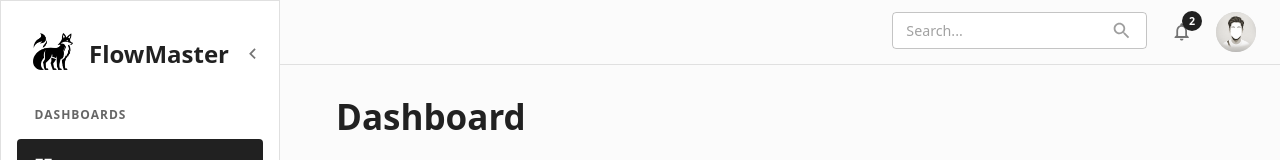
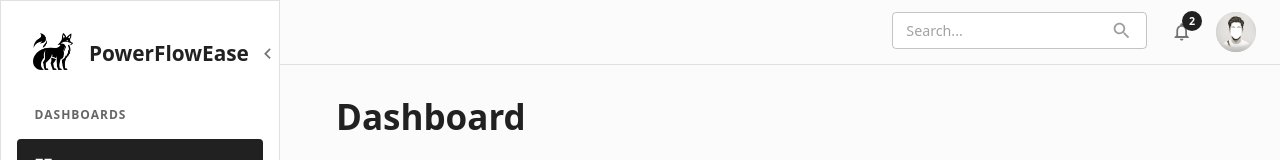
Before and after one commit to dFanTomb/power-flow-ease, a React (Vite) app: page / in a window 1280 px wide. Shown: the top 160 px of the page. Built offline with nearby package versions, Linux system fonts and the light colour scheme.

Commit message:
feat: add remove icon, button and logic

```diff
--- a/src/components/logo/Logo.tsx
+++ b/src/components/logo/Logo.tsx
@@ -33,8 +33,8 @@ export const Logo = ({ invertImage }: Params) => {
           sx={{ maxWidth: '40px', mr: 2, filter: `invert(${theme.palette.mode === 'light' ? '0' : '1'})` }}
         />
       </Box>
-      <Typography variant={'h4'} component={'h1'} fontSize={'1.5rem'} fontWeight={'fontWeightBold'}>
-        FlowMaster
+      <Typography variant={'h4'} component={'h1'} fontSize={'1.3rem'} fontWeight={'fontWeightBold'}>
+        PowerFlowEase
       </Typography>
     </Box>
   );
--- a/src/contants/appInfo.ts
+++ b/src/contants/appInfo.ts
@@ -1 +1 @@
-export const APP_NAME = 'FlowMaster';
+export const APP_NAME = 'PowerFlowEase';
--- a/src/pages/form-builder/FormBuilder.tsx
+++ b/src/pages/form-builder/FormBuilder.tsx
@@ -1,15 +1,24 @@
 import React, { useCallback, useState } from 'react';
 import { Box, Button, Container } from '@mui/material';
-import { Add } from '@mui/icons-material';
+import { Add, Delete } from '@mui/icons-material';
 import { v4 as uuid } from 'uuid';
 import { DragDropContext, Droppable, Draggable, DropResult } from '@hello-pangea/dnd';
 
 import { PageHeader } from '../../components/page-header/PageHeader.tsx';
 import { AddTemplate } from './components/AddTemplate.tsx';
-import { Content, Item, Clone, Handle, Kiosk, ListContainer, Notice } from './components/styled-components.ts';
+import {
+  Content,
+  Item,
+  Clone,
+  Handle,
+  Kiosk,
+  ListContainer,
+  Notice,
+  IconButton,
+} from './components/styled-components.ts';
 import { ITEMS } from './constants.ts';
 import { IconResolver } from './IconResolver.tsx';
-import { move, copy, reorder } from './utils';
+import { move, copy, reorder, remove } from './utils';
 import { State } from './types';
 
 export default function FormBuilder() {
@@ -56,6 +65,13 @@ export default function FormBuilder() {
   // const addList = () => {
   //   setState((prevState: State) => ({ ...prevState, [uuid()]: [] }));
   // };
+
+  const handleRemove = (listId: string, itemId: string) => {
+    setState((prevState: State) => ({
+      ...prevState,
+      [listId]: remove(prevState[listId], itemId),
+    }));
+  };
 
   return (
     <Container>
@@ -114,6 +130,12 @@ export default function FormBuilder() {
                               >
                                 <Handle {...provided.dragHandleProps}>{IconResolver(listItem.content)}</Handle>
                                 {listItem.content}
+                                <IconButton
+                                  onClick={() => handleRemove(list, listItem.id)}
+                                  style={{ marginLeft: 'auto' }}
+                                >
+                                  <Delete />
+                                </IconButton>
                               </Item>
                             )}
                           </Draggable>
--- a/src/pages/form-builder/IconResolver.tsx
+++ b/src/pages/form-builder/IconResolver.tsx
@@ -6,7 +6,7 @@ import {
   SelectAll,
   CheckBox,
   Circle,
-  FormatBold,
+  Numbers,
   TextSnippet,
   QuestionMark,
 } from '@mui/icons-material';
@@ -28,7 +28,7 @@ export const IconResolver = (iconName: string) => {
     case 'Button':
       return <Circle />;
     case 'Number':
-      return <FormatBold />;
+      return <Numbers />;
     case 'Textarea':
       return <TextSnippet />;
 
--- a/src/pages/form-builder/components/styled-components.ts
+++ b/src/pages/form-builder/components/styled-components.ts
@@ -3,7 +3,8 @@ import { styled } from '@mui/material/styles';
 export const Content = styled('div')(() => ({
   marginRight: '200px',
   display: 'flex',
-  flexDirection: 'row',
+  flexDirection: 'row-reverse',
+  justifyContent: 'space-between',
   columnGap: '20px',
 }));
 
@@ -11,12 +12,12 @@ export const Item = styled('div', {
   shouldForwardProp: (prop) => prop !== 'isdragging',
 })<{ isdragging: boolean }>(({ isdragging }) => ({
   display: 'flex',
+  alignItems: 'flex-start',
+  alignContent: 'flex-start',
   userSelect: 'none',
   padding: '0.5rem',
-  margin: '0 0 0.5rem 0',
-  alignItems: 'flex-start',
-  alignContent: 'flex-start',
-  lineHeight: 1.5,
+  margin: '2px 0',
+  // lineHeight: 1.5,
   borderRadius: '3px',
   background: '#fff',
   border: `1px ${isdragging ? 'dashed #000' : 'solid #ddd'}`,
@@ -32,7 +33,7 @@ export const Clone = styled(Item, {
 
 export const Handle = styled('div')(() => ({
   display: 'flex',
-  alignItems: 'center',
+  // alignItems: 'center',
   alignContent: 'center',
   userSelect: 'none',
   margin: '-0.5rem 0.5rem -0.5rem -0.5rem',
@@ -51,7 +52,7 @@ export const List = styled('div', {
   background: '#fff',
   padding: '0.5rem 0.5rem 0',
   borderRadius: '3px',
-  flex: '0 0 150px',
+  flex: '0 0 auto',
   fontFamily: 'sans-serif',
 }));
 
@@ -68,8 +69,6 @@ export const ListContainer = styled(List)(() => ({
 
 export const Notice = styled('div')(() => ({
   display: 'flex',
-  alignItems: 'center',
-  alignContent: 'center',
   justifyContent: 'center',
   padding: '0.5rem',
   margin: '0 0.5rem 0.5rem',
@@ -77,3 +76,11 @@ export const Notice = styled('div')(() => ({
   lineHeight: 1.5,
   color: '#aaa',
 }));
+
+export const IconButton = styled('div')(() => ({
+  paddingRight: '10px',
+  color: 'gray',
+  '&:hover': {
+    color: 'lightgray',
+  },
+}));
--- a/src/pages/form-builder/utils.ts
+++ b/src/pages/form-builder/utils.ts
@@ -43,3 +43,7 @@ export const move = (
 
   return result;
 };
+
+export const remove = (list: ItemType[], id: string): ItemType[] => {
+  return list.filter((item) => item.id !== id);
+};
--- a/src/pages/homepage/HomePage.tsx
+++ b/src/pages/homepage/HomePage.tsx
@@ -23,8 +23,8 @@ export default function HomePage() {
         <Toolbar sx={{ justifyContent: 'space-between' }}>
           <Box sx={{ display: 'flex', alignItems: 'center' }}>
             <Box component={'img'} src={logo} alt={''} sx={{ maxWidth: '40px', mr: 2 }} />
-            <Typography variant={'h4'} component={'h1'} fontSize={'1.5rem'} fontWeight={'fontWeightBold'}>
-              FlowMaster
+            <Typography variant={'h4'} component={'h1'} fontSize={'1.3rem'} fontWeight={'fontWeightBold'}>
+              PowerFlowEase
             </Typography>
           </Box>
           <Button variant={'outlined'} onClick={() => navigate(routes.login)}>
@@ -43,7 +43,7 @@ export default function HomePage() {
         }}
       >
         <Typography variant={'h3'} component={'h1'}>
-          Master your workflow with FlowMaster
+          Master your workflow with PowerFlowEase
         </Typography>
         <Typography variant={'h6'} component={'h2'}>
           Stay organized and revolutionize the way you manage your projects with our powerful workflow management tool.
```
